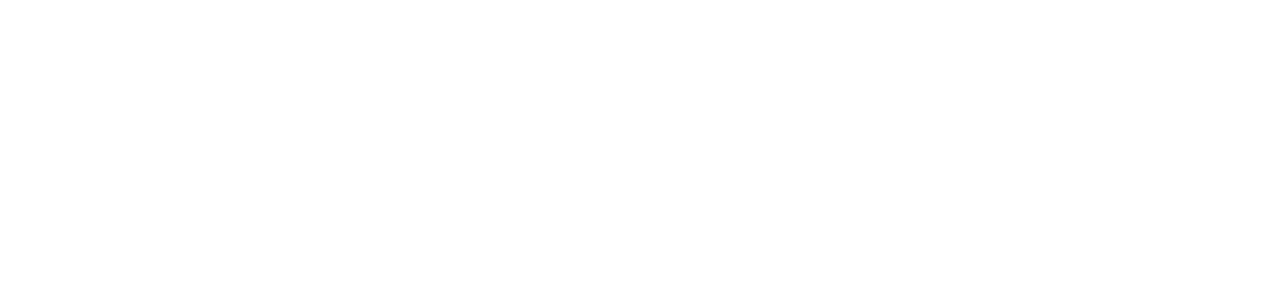
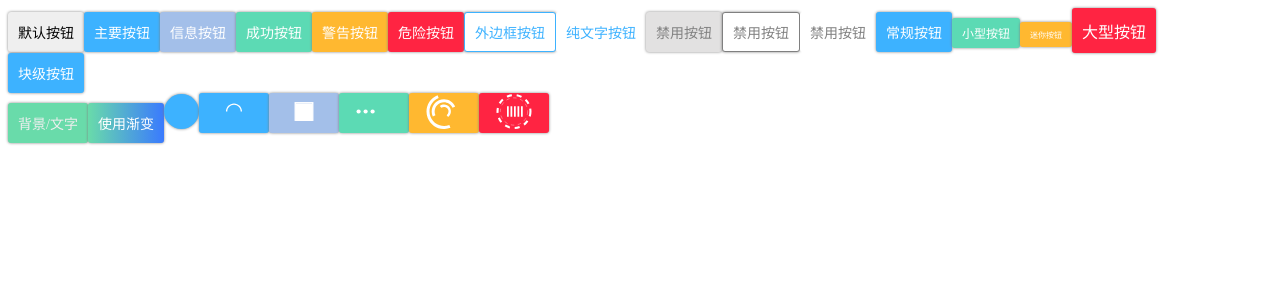
Before and after one commit to sdhushu/simple, a Vue app: page / in a window 1280 px wide. Shown: the top 300 px of the page. Built offline with nearby package versions, Linux system fonts and the light colour scheme.

Commit message:
新增自定义指令样式 水波纹 点击特效

```diff
--- a/src/App.vue
+++ b/src/App.vue
@@ -1,19 +1,48 @@
 <template>
-
+  <!-- 主题色按钮 -->
+  <simplesbutton v-water @click="handleClick">默认按钮</simplesbutton>
+  <simplesbutton type="primary" v-active>主要按钮</simplesbutton>
+  <simplesbutton type="info">信息按钮</simplesbutton>
+  <simplesbutton type="success">成功按钮</simplesbutton>
+  <simplesbutton type="warning">警告按钮</simplesbutton>
+  <simplesbutton type="danger">危险按钮</simplesbutton>
+  <!-- 文字按钮 -->
+  <simplesbutton text outline type="primary">外边框按钮</simplesbutton>
+  <simplesbutton text type="primary">纯文字按钮</simplesbutton>
+  <!-- 禁用状态 -->
+  <simplesbutton disabled>禁用按钮</simplesbutton>
+  <simplesbutton disabled text outline>禁用按钮</simplesbutton>
+  <simplesbutton disabled text>禁用按钮</simplesbutton>
+  <!-- 按钮尺寸 -->
+  <simplesbutton type="primary">常规按钮</simplesbutton>
+  <simplesbutton type="success" size="small">小型按钮</simplesbutton>
+  <simplesbutton type="warning" size="mini">迷你按钮</simplesbutton>
+  <simplesbutton type="danger" size="large">大型按钮</simplesbutton>
+  <!-- 块级按钮 -->
+  <simplesbutton block type="primary">块级按钮</simplesbutton>
+  <!-- 自定义颜色 -->
+  <simplesbutton color="#69dbaa" text-color="#eee">背景/文字</simplesbutton>
+  <simplesbutton
+    color="linear-gradient(to right, #69dbaa, #3a7afe)"
+    text-color="#fff"
+    >使用渐变</simplesbutton
+  >
+  <!-- 圆形按钮 -->
+  <simplesbutton type="primary" round></simplesbutton>
+  <!-- 加载按钮 -->
+  <simplesbutton type="primary" loading-type="circle">加载状态</simplesbutton>
+  <simplesbutton type="info" loading-type="rect">加载状态</simplesbutton>
+  <simplesbutton type="success" loading-type="disappear">加载状态</simplesbutton>
+  <simplesbutton type="warning" loading-type="cube">加载状态</simplesbutton>
+  <simplesbutton type="danger" loading-type="wave">加载状态</simplesbutton>
 </template>
 
 <script setup>
-import { reactive, ref } from "vue";
-import SimplesTabs from "./components/Tabs.vue";
-import SimplesTab from "./components/Tab.vue";
-import SimplesTabsItems from "./components/TabsItems.vue";
-import SimplesTabItem from "./components/TabItem.vue";
+import simplesbutton from "./components/Button.vue";
+let handleClick = ()=>{
+  console.log('1111')
+}
+</script>
 
-</script>
 <style>
-* {
-  margin: 0;
-  padding: 0;
-}
-
 </style>
--- /dev/null
+++ b/src/main.css
@@ -0,0 +1,33 @@
+/* .button:hover {
+
+} */
+
+.button:active {
+  transform: translateY(4px);
+}
+
+.water {
+  position: relative;
+  cursor: pointer;
+  overflow: hidden;
+}
+
+.water::after {
+  content: '';
+  position: absolute;
+  top: 0;
+  left: 0;
+  right: 0;
+  bottom: 0;
+  background-image: radial-gradient(circle, rgb(230, 228, 228) 50%, transparent 10.1%);
+  transform: scale(10);
+  opacity: 0;
+  transition: all 2s;
+}
+
+.water:active:after {
+  transform: scale(0);
+  opacity: .8;
+  transition: 0s;
+  pointer-events:none;
+}
--- a/src/main.js
+++ b/src/main.js
@@ -1,4 +1,19 @@
 import { createApp } from 'vue'
 import App from './App.vue'
+import './main.css'
 
-createApp(App).mount('#app')
+const app = createApp(App)
+app.directive('active', {
+    mounted(el) {
+        el.classList.add('button')
+    }
+})
+
+app.directive('water', {
+    mounted(el) {
+        el.classList.add('water')
+    }
+})
+
+
+app.mount('#app')
```
